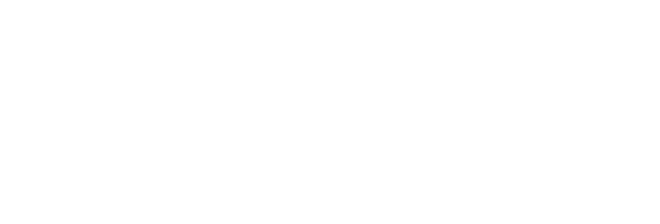
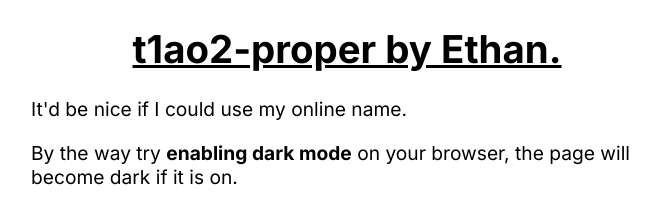
Before and after one commit to Y1rd/gamedev2024, a plain HTML site: page public/t1ao2-proper-ethan.html in a window 1280 px wide. Shown: the whole page, without its empty margins (293-953 px from the left). Drawn offline with Linux system fonts and the light colour scheme; a web font is replaced by a local one.

Commit message:
cool stuff

```diff
--- /dev/null
+++ b/public/style.css
@@ -0,0 +1,25 @@
+/* Auto Dark Mode pretty much. */
+@import url('https://fonts.googleapis.com/css2?family=Handjet:wght@100..900&family=Inter:ital,opsz,wght@0,14..32,100..900;1,14..32,100..900&display=swap');
+
+@media (prefers-color-scheme: dark) {
+    :root {
+        --text: #fff;
+        --bg: #1f1f1f;
+    }
+}
+
+body {
+    background-color: var(--bg);
+    color: var(--text);
+    font-family: "Inter", sans-serif;
+    font-size: 120%;
+}
+
+h1 {
+    text-decoration-line: underline;
+}
+
+.center {
+    margin: auto;
+    width: 50%;
+}
--- a/public/t1ao2-proper-ethan.html
+++ b/public/t1ao2-proper-ethan.html
@@ -4,8 +4,13 @@
     <meta charset="UTF-8">
     <meta name="viewport" content="width=device-width, initial-scale=1.0">
     <title>Proper HTML</title>
+    <link rel="stylesheet" href="style.css">
 </head>
 <body>
-
+    <div class="center">
+        <h1 align="center">t1ao2-proper by Ethan.</h1>
+        <p>It'd be nice if I could use my online name.</p>
+        <p>By the way try <b>enabling dark mode</b> on your browser, the page will become dark if it is on.</p>
+    </div>
 </body>
 </html>
```
